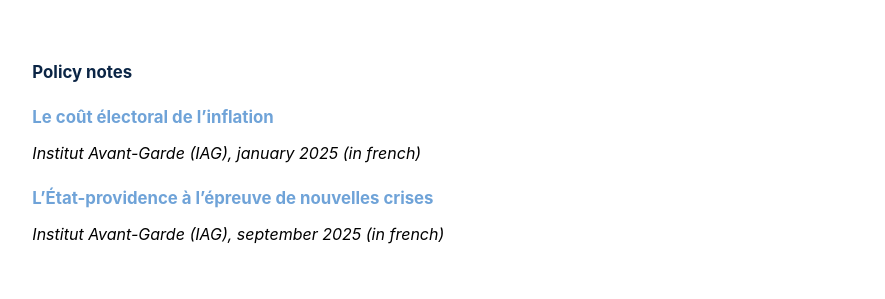
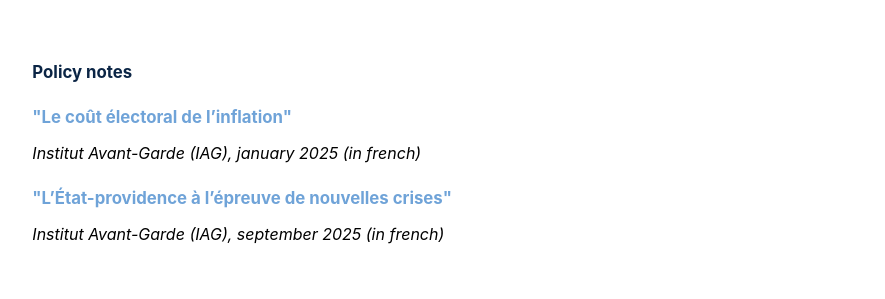
Before and after one commit to LudovicRoussel/ludovicroussel.github.io, a Jekyll site: the page built from Research/Research.md, in a window 1280 px wide. Shown: the part 688-987 px from the top of the page, without its empty margins (197-1082 px from the left). Built offline with Jekyll 4.4.1, drawn with Linux system fonts in a browser that asks for light colours.

```diff
--- a/Research/Research.md
+++ b/Research/Research.md
@@ -48,7 +48,7 @@ This project studies how households’ fixed expenditure commitments shape their
 
 <div class="paper-title">
   <a href="https://www.institutavantgarde.fr/le-cout-electoral-de-linflation/" target="_blank">
-    Le coût électoral de l’inflation
+    "Le coût électoral de l’inflation"
   </a>
 </div>
 
@@ -58,7 +58,7 @@ This project studies how households’ fixed expenditure commitments shape their
 
 <div class="paper-title">
   <a href="https://www.institutavantgarde.fr/letat-providence-a-lepreuve-de-nouvelles-crises/" target="_blank">
-    L’État-providence à l’épreuve de nouvelles crises
+    "L’État-providence à l’épreuve de nouvelles crises"
   </a>
 </div>
 
```
